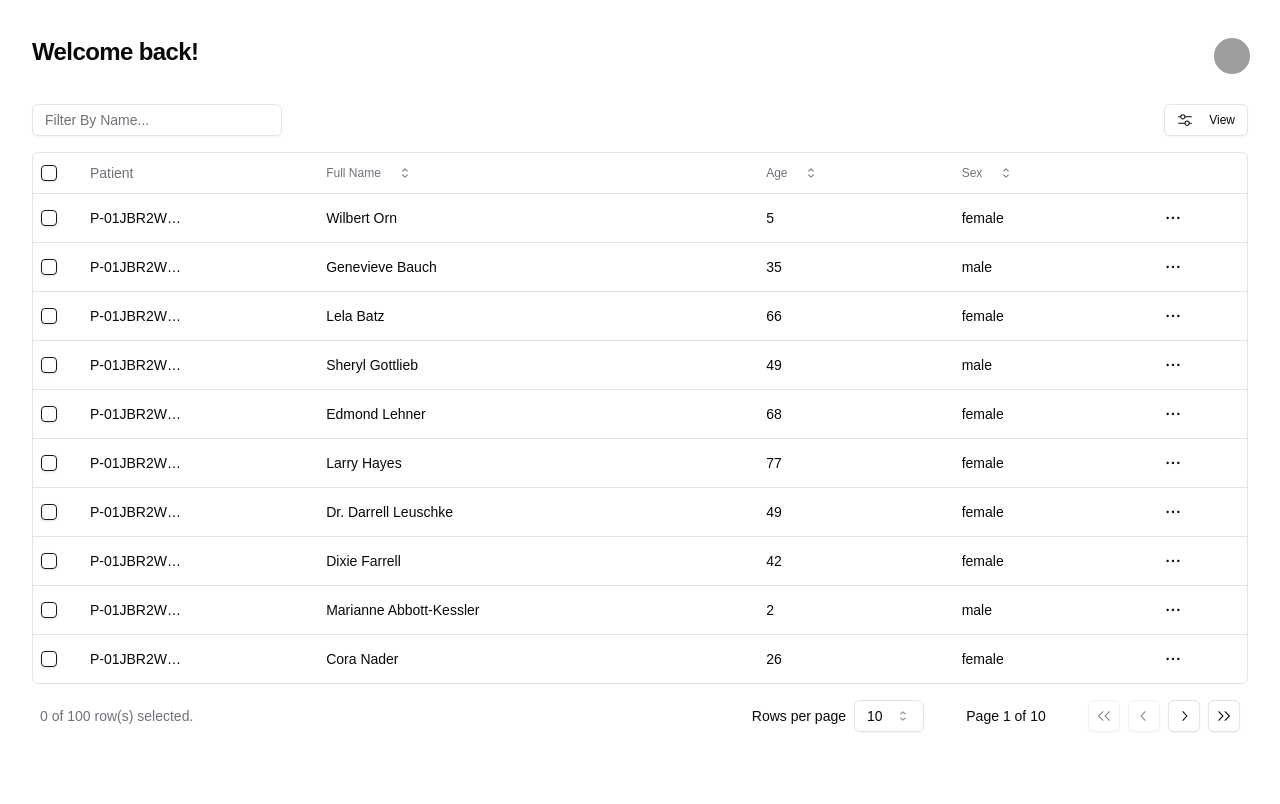
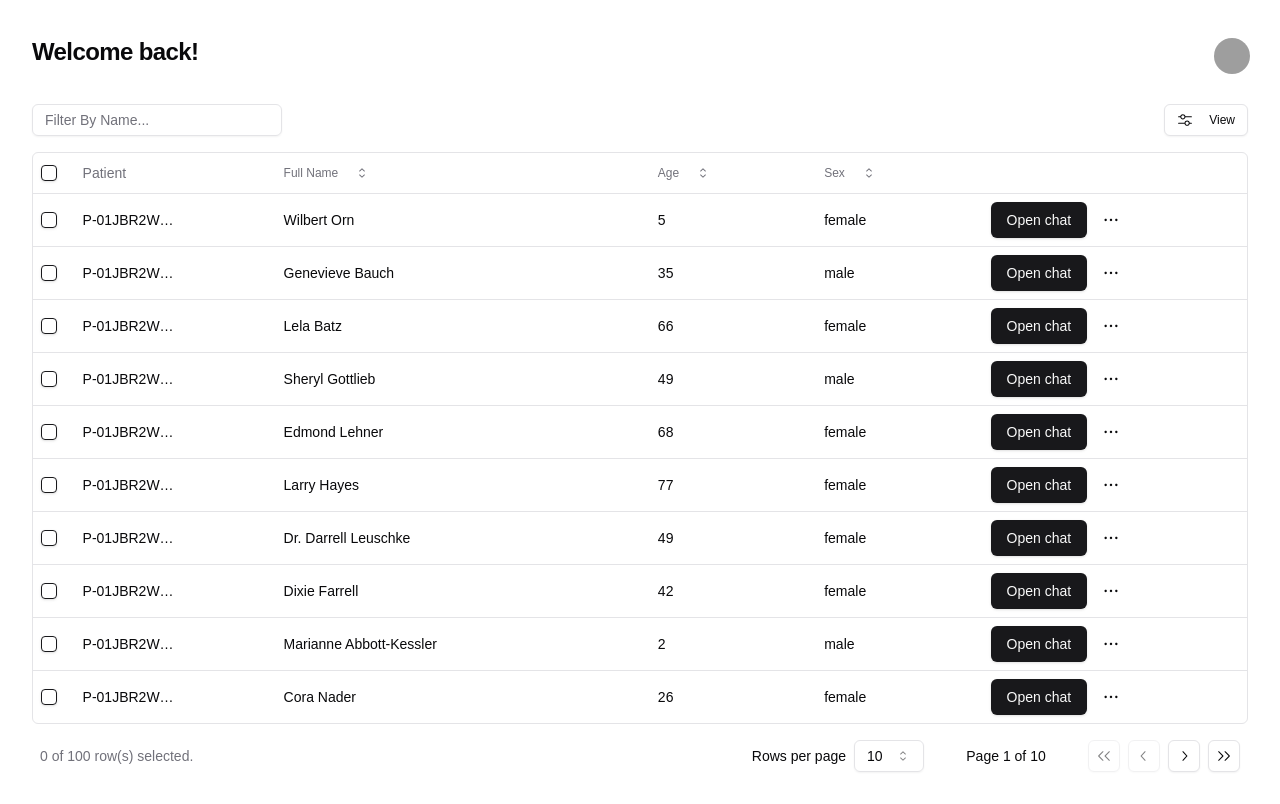
Before and after one commit to mustafamilyas/caresync-ai, a Next.js app: page /dashboard in a window 1280 px wide. Built offline with nearby package versions, Linux system fonts and the light colour scheme; grey boxes are pictures that could not be loaded.

Commit message:
add nav button to chat page

```diff
--- a/src/app/dashboard/components/data-table-row-actions.tsx
+++ b/src/app/dashboard/components/data-table-row-actions.tsx
@@ -4,7 +4,7 @@ import { DotsHorizontalIcon } from "@radix-ui/react-icons";
 import { Row } from "@tanstack/react-table";
 
 // import { labels } from "../data/data";
-import { Button } from "@/components/ui/button";
+import { Button, buttonVariants } from "@/components/ui/button";
 import { DropdownMenuShortcut } from "@/components/ui/dropdown-menu";
 import {
   DropdownMenu,
@@ -13,6 +13,7 @@ import {
   DropdownMenuItem,
   DropdownMenuSeparator,
 } from "@/components/ui/dropdown-menu";
+import Link from "next/link";
 
 interface DataTableRowActionsProps<TData> {
   row: Row<TData>;
@@ -25,6 +26,13 @@ export function DataTableRowActions<TData>({
   //   const task = patientSchema.parse(row.original);
 
   return (
+    <div className="flex items-center gap-2">
+      <Link
+        href={`/dashboard/patients/${row.original?.id ?? 100}/chat/test`}
+        className={buttonVariants()}
+      >
+        Open chat
+      </Link>
       <DropdownMenu>
         <DropdownMenuTrigger asChild>
           <Button
@@ -59,5 +67,6 @@ export function DataTableRowActions<TData>({
           </DropdownMenuItem>
         </DropdownMenuContent>
       </DropdownMenu>
+    </div>
   );
 }
```
Lines whose indentation alone changed are shown as unchanged.
